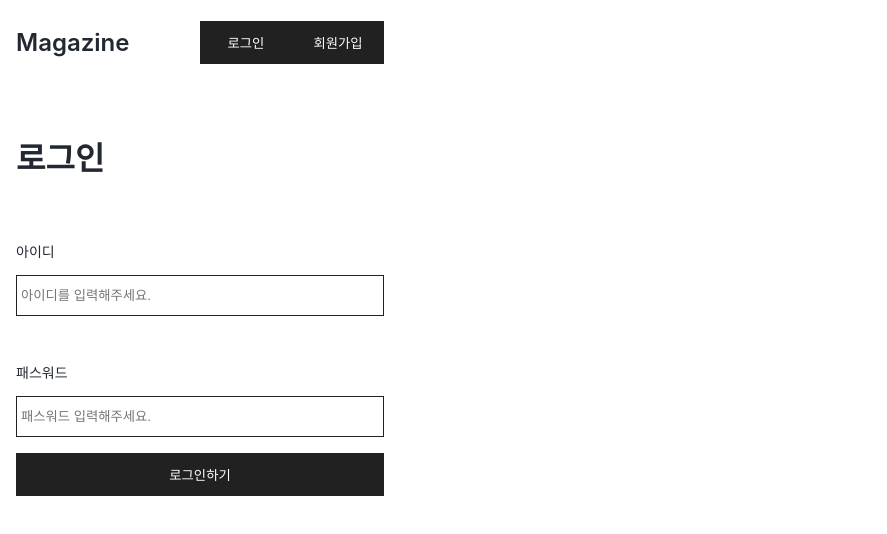
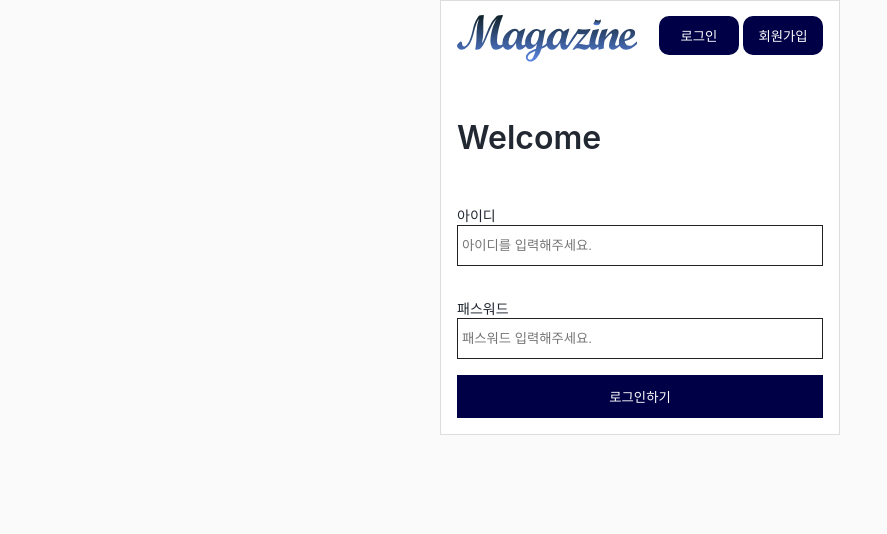
Before and after one commit to JuhwanLeeKR/assignment-react-magazine, a React (Create React App) app: page /login in a window 1280 px wide. Shown: the top 534 px of the page, without its empty margins (0-887 px from the left). Built offline with nearby package versions, Linux system fonts and the light colour scheme; no server answers.

Commit message:
Edit css

```diff
--- a/public/index.html
+++ b/public/index.html
@@ -24,7 +24,7 @@
       work correctly both with client-side routing and a non-root public URL.
       Learn how to configure a non-root public URL by running `npm run build`.
     -->
-    <title>React App</title>
+    <title>Magazine</title>
   </head>
   <body>
     <noscript>You need to enable JavaScript to run this app.</noscript>
--- a/src/components/Card.js
+++ b/src/components/Card.js
@@ -15,6 +15,7 @@ const Card = (props) => {
       is_flex
       bg='#ffffff'
       margin='8px 0px'
+      style={{ cursor: 'pointer' }}
     >
       <Grid width='auto' margin='0px 8px 0px 0px'>
         <Image src={image_url} size={85} shape='square' />
--- a/src/components/Header.js
+++ b/src/components/Header.js
@@ -1,6 +1,7 @@
 import React from 'react';
 import { Grid, Text, Button } from '../elements';
 import { getCookie, deleteCookie } from '../shared/Cookie';
+import { ReactComponent as Logo } from '../assets/Logo.svg';
 
 import { useSelector, useDispatch } from 'react-redux';
 import { actionCreators as userActions } from '../redux/modules/user';
@@ -12,6 +13,7 @@ import NotiBadge from './NotiBadge';
 const Header = (props) => {
   const dispatch = useDispatch();
   const is_login = useSelector((state) => state.user.is_login);
+  const user_info = useSelector((state) => state.user.user);
 
   const _session_key = `firebase:authUser:${apiKey}:[DEFAULT]`;
 
@@ -21,29 +23,28 @@ const Header = (props) => {
 
   if (is_login && is_session) {
     return (
-      <React.Fragment>
+      <>
         <Grid is_flex padding='4px 16px'>
           <Grid>
-            <Text
-              margin='0px'
-              size='24px'
-              bold
-              _onClick={() => {
+            <Logo
+              onClick={() => {
                 history.push('/');
               }}
-            >
-              Magazine
-            </Text>
+              style={{ margin: '10px 0 0 0', cursor: 'pointer' }}
+            />
           </Grid>
 
-          <Grid is_flex>
-            <Button text='내정보'></Button>
+          <Grid is_flex width='false'>
             <NotiBadge
               _onClick={() => {
                 history.push('/noti');
               }}
             />
             <Button
+              width='80px'
+              padding='10px 5px'
+              margin='0px 0px 0px 10px'
+              borderRadius='10px'
               text='로그아웃'
               _onClick={() => {
                 dispatch(userActions.logoutFB());
@@ -51,7 +52,16 @@ const Header = (props) => {
             ></Button>
           </Grid>
         </Grid>
-      </React.Fragment>
+        <div
+          style={{
+            textAlign: 'right',
+            margin: '0 10px 8px 0',
+            fontSize: '14px',
+          }}
+        >
+          안녕하세요 {user_info.user_name}님👍
+        </div>
+      </>
     );
   }
 
@@ -59,26 +69,30 @@ const Header = (props) => {
     <React.Fragment>
       <Grid is_flex padding='4px 16px'>
         <Grid>
-          <Text
-            margin='0px'
-            size='24px'
-            bold
-            _onClick={() => {
+          <Logo
+            onClick={() => {
               history.push('/');
             }}
-          >
-            Magazine
-          </Text>
+            style={{ margin: '10px 0 0 0', cursor: 'pointer' }}
+          />
         </Grid>
 
-        <Grid is_flex>
+        <Grid is_flex width='200px'>
           <Button
+            width='80px'
+            padding='10px 2px'
+            margin='0px 0px 0px 10px'
+            borderRadius='10px'
             text='로그인'
             _onClick={() => {
               history.push('/login');
             }}
           ></Button>
           <Button
+            width='80px'
+            padding='10px 5px'
+            margin='0px 0px 0px 4px'
+            borderRadius='10px'
             text='회원가입'
             _onClick={() => {
               history.push('/signup');
--- a/src/components/NotiBadge.js
+++ b/src/components/NotiBadge.js
@@ -35,7 +35,7 @@ const NotiBadge = (props) => {
         invisible={is_read}
         onClick={notiCheck}
       >
-        <NotificationsIcon />
+        <NotificationsIcon style={{ color: '#3c6984', cursor: 'pointer' }} />
       </Badge>
     </>
   );
--- a/src/elements/Button.js
+++ b/src/elements/Button.js
@@ -2,7 +2,16 @@ import React from 'react';
 import styled from 'styled-components';
 
 const Button = (props) => {
-  const { text, _onClick, is_float, children, margin, width, padding } = props;
+  const {
+    text,
+    _onClick,
+    is_float,
+    children,
+    margin,
+    width,
+    padding,
+    borderRadius,
+  } = props;
 
   if (is_float) {
     return (
@@ -16,6 +25,7 @@ const Button = (props) => {
     margin: margin,
     width: width,
     padding: padding,
+    borderRadius: borderRadius,
   };
 
   return (
@@ -35,17 +45,20 @@ Button.defaultProps = {
   margin: false,
   width: '100%',
   padding: '12px 0px',
+  borderRadius: false,
 };
 
 const ElButton = styled.button`
   width: ${(props) => props.width};
-  background-color: #212121;
+  background-color: #000046;
   color: #ffffff;
   padding: 12px 0px;
   box-sizing: border-box;
   border: none;
   padding: ${(props) => props.padding};
-  ${(props) => (props.margin ? `margin: ${props.margin};` : '')}
+  ${(props) => (props.margin ? `margin: ${props.margin};` : '')};
+  border-radius: ${(props) => props.borderRadius};
+  cursor: pointer;
 `;
 
 const FloatButton = styled.button`
@@ -63,6 +76,7 @@ const FloatButton = styled.button`
   vertical-align: middle;
   border: none;
   border-radius: 50px;
+  cursor: pointer;
 `;
 
 export default Button;
--- a/src/elements/Grid.js
+++ b/src/elements/Grid.js
@@ -12,6 +12,7 @@ const Grid = (props) => {
     children,
     center,
     _onClick,
+    border,
   } = props;
 
   const styles = {
@@ -22,6 +23,7 @@ const Grid = (props) => {
     padding: padding,
     bg: bg,
     center: center,
+    border: border,
   };
   return (
     <>
@@ -42,6 +44,7 @@ Grid.defaultProps = {
   maxwidth: false,
   center: false,
   _onClick: () => {},
+  border: false,
 };
 
 const GridBox = styled.div`
@@ -49,14 +52,15 @@ const GridBox = styled.div`
   width: ${(props) => props.width};
   height: 100%;
   box-sizing: border-box;
-  ${(props) => (props.padding ? `padding: ${props.padding};` : '')}
-  ${(props) => (props.margin ? `margin: ${props.margin};` : '')}
-  ${(props) => (props.bg ? `background-color: ${props.bg};` : '')}
+  ${(props) => (props.padding ? `padding: ${props.padding};` : '')};
+  ${(props) => (props.margin ? `margin: ${props.margin};` : '')};
+  ${(props) => (props.bg ? `background-color: ${props.bg};` : '')};
   ${(props) =>
     props.is_flex
       ? `display: flex; align-items: center; justify-content: space-between;`
-      : ''}
-  ${(props) => (props.center ? `text-align: center;` : '')}
+      : ''};
+  ${(props) => (props.center ? `text-align: center;` : '')};
+  border: ${(props) => props.border};
 `;
 
 export default Grid;
--- a/src/elements/Text.js
+++ b/src/elements/Text.js
@@ -2,9 +2,25 @@ import React from 'react';
 import styled from 'styled-components';
 
 const Text = (props) => {
-  const { bold, color, size, _onClick, children, margin } = props;
+  const { bold, color, size, _onClick, children, margin, is_header, align } =
+    props;
 
-  const styles = { bold: bold, color: color, size: size, margin };
+  const styles = {
+    bold: bold,
+    color: color,
+    size: size,
+    margin: margin,
+    align: align,
+  };
+
+  if (is_header) {
+    return (
+      <Header {...styles} onClick={_onClick}>
+        {children}
+      </Header>
+    );
+  }
+
   return (
     <P {...styles} onClick={_onClick}>
       {children}
@@ -25,6 +41,16 @@ const P = styled.p`
   color: ${(props) => props.color};
   font-size: ${(props) => props.size};
   font-weight: ${(props) => (props.bold ? '600' : '400')};
+  margin: ${(props) => props.margin};
+  cursor: default;
+`;
+
+const Header = styled.p`
+  color: ${(props) => props.color};
+  font-size: ${(props) => props.size};
+  font-weight: ${(props) => (props.bold ? '600' : '400')};
+  margin: ${(props) => props.margin};
+  cursor: default;
 `;
 
 export default Text;
--- a/src/index.css
+++ b/src/index.css
@@ -5,6 +5,7 @@ body {
     sans-serif;
   -webkit-font-smoothing: antialiased;
   -moz-osx-font-smoothing: grayscale;
+  background-color: #fafafa;
 }
 
 code {
--- a/src/pages/Login.js
+++ b/src/pages/Login.js
@@ -30,9 +30,10 @@ const Login = (props) => {
 
   return (
     <React.Fragment>
+      <Grid style={{ height: '100px' }}>
         <Grid padding='16px'>
           <Text size='32px' bold>
-          로그인
+            Welcome
           </Text>
 
           <Grid padding='16px 0px'>
@@ -67,6 +68,7 @@ const Login = (props) => {
             }}
           ></Button>
         </Grid>
+      </Grid>
     </React.Fragment>
   );
 };
--- a/src/pages/PostList.js
+++ b/src/pages/PostList.js
@@ -24,7 +24,7 @@ const PostList = (props) => {
 
   return (
     <React.Fragment>
-      <Grid bg={'#ccc'} padding='20px 0px'>
+      <Grid bg={'#f0f0f0'} padding='2px 0px'>
         <InfinityScroll
           callNext={() => {
             dispatch(postActions.getPostFB(paging.next));
--- a/src/shared/App.js
+++ b/src/shared/App.js
@@ -34,7 +34,12 @@ function App() {
 
   return (
     <React.Fragment>
-      <Grid maxwidth='400px'>
+      <Grid
+        maxwidth='400px'
+        margin='0 auto'
+        bg='#fff'
+        border='0.7px solid #ddd'
+      >
         <Header></Header>
         <ConnectedRouter history={history}>
           <Route path='/' exact component={PostList} />
```
Also changed, not shown: src/assets/Logo.svg (added). Lines whose indentation alone changed are shown as unchanged.
